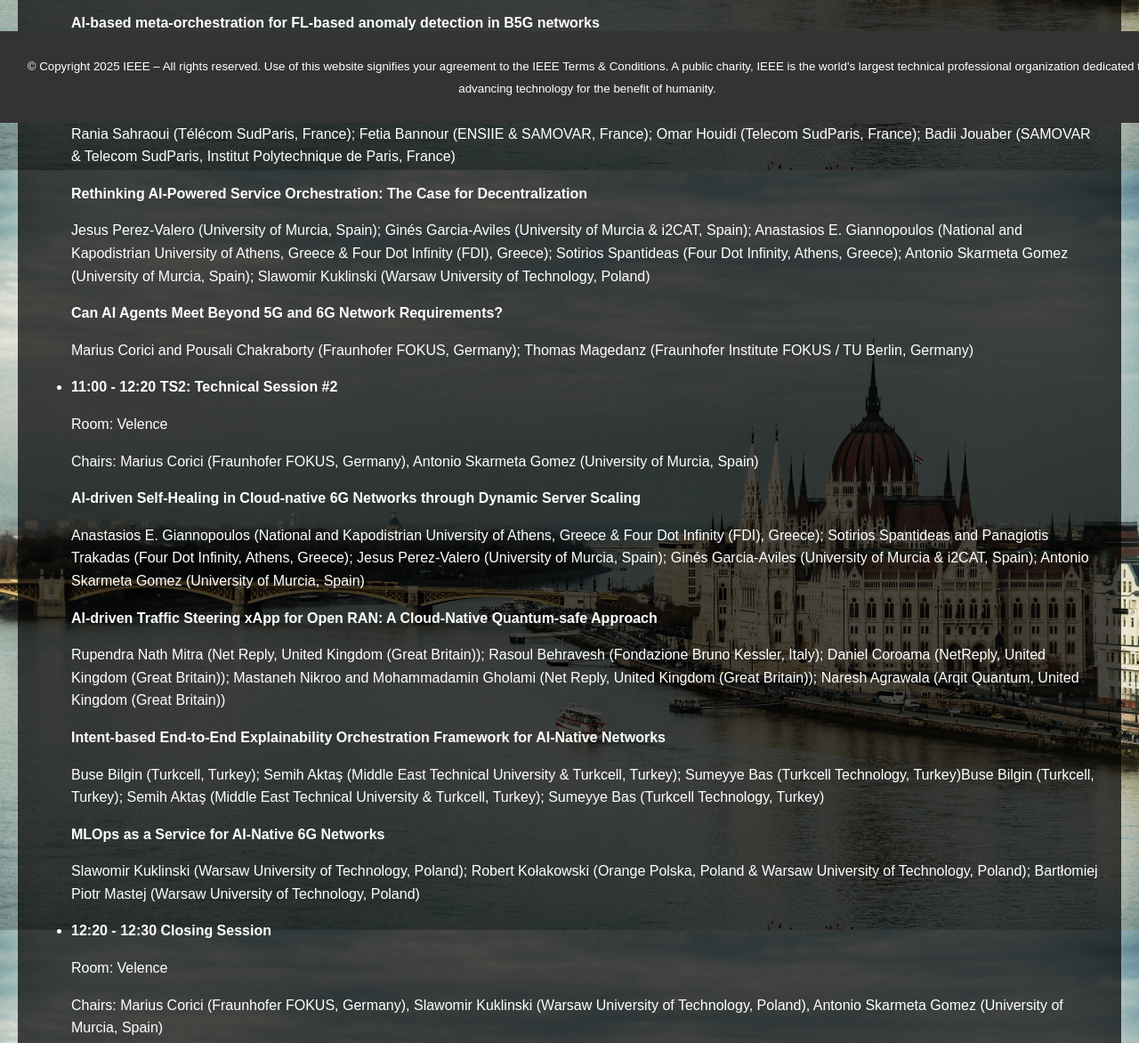
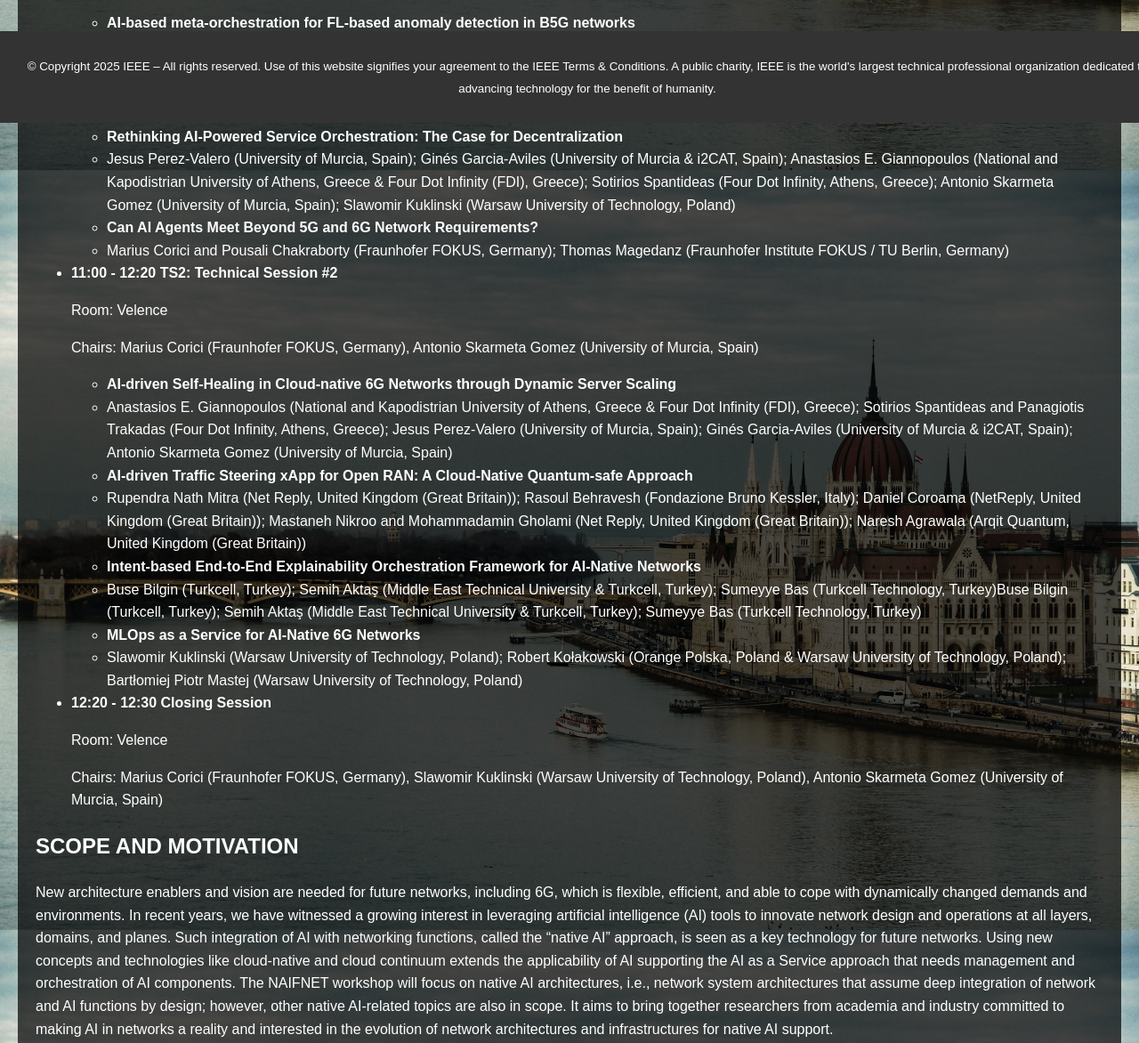
Before and after one commit to NAIFNET/NAIFNET.github.io, a plain HTML site: page index.html in a window 1280 px wide. Shown: the part 662-1834 px from the top of the page at 89% size. Drawn offline with Linux system fonts and the light colour scheme.

Commit message:
Updated Program

```diff
--- a/index.html
+++ b/index.html
@@ -193,25 +193,29 @@
 	<p>Chair: Slawomir Kuklinski (Warsaw University of Technology, Poland)</p>
 	<li><strong>9:10 - 10:30 TS1: Technical Session #1</strong></li>
 	<p>Chair: Slawomir Kuklinski (Warsaw University of Technology, Poland)</p>
-      <p><strong>AI-based meta-orchestration for FL-based anomaly detection in B5G networks</strong></p>
-      <p>Pablo Fernández Saura, José M. Bernabé Murcia, Alejandro Molina Zarca, Jorge Bernal Bernabe and Antonio Skarmeta Gomez (University of Murcia, Spain)</p>
-      <p><strong>An Intelligent E2E Network Slicing Framework using Transformer-Enhanced DRL</strong></p>
-      <p>Rania Sahraoui (Télécom SudParis, France); Fetia Bannour (ENSIIE & SAMOVAR, France); Omar Houidi (Telecom SudParis, France); Badii Jouaber (SAMOVAR & Telecom SudParis, Institut Polytechnique de Paris, France)</p>
-      <p><strong>Rethinking AI-Powered Service Orchestration: The Case for Decentralization</strong></p>
-      <p>Jesus Perez-Valero (University of Murcia, Spain); Ginés Garcia-Aviles (University of Murcia & i2CAT, Spain); Anastasios E. Giannopoulos (National and Kapodistrian University of Athens, Greece & Four Dot Infinity (FDI), Greece); Sotirios Spantideas (Four Dot Infinity, Athens, Greece); Antonio Skarmeta Gomez (University of Murcia, Spain); Slawomir Kuklinski (Warsaw University of Technology, Poland)</p>
-      <p><strong>Can AI Agents Meet Beyond 5G and 6G Network Requirements?</strong></p>
-      <p>Marius Corici and Pousali Chakraborty (Fraunhofer FOKUS, Germany); Thomas Magedanz (Fraunhofer Institute FOKUS / TU Berlin, Germany)</p>
+	<ul>
+	  <li><strong>AI-based meta-orchestration for FL-based anomaly detection in B5G networks</strong></li>
+	  <li>Pablo Fernández Saura, José M. Bernabé Murcia, Alejandro Molina Zarca, Jorge Bernal Bernabe and Antonio Skarmeta Gomez (University of Murcia, Spain)</li>
+	  <li><strong>An Intelligent E2E Network Slicing Framework using Transformer-Enhanced DRL</strong></li>
+	  <li>Rania Sahraoui (Télécom SudParis, France); Fetia Bannour (ENSIIE & SAMOVAR, France); Omar Houidi (Telecom SudParis, France); Badii Jouaber (SAMOVAR & Telecom SudParis, Institut Polytechnique de Paris, France)</li>
+	  <li><strong>Rethinking AI-Powered Service Orchestration: The Case for Decentralization</strong></li>
+	  <li>Jesus Perez-Valero (University of Murcia, Spain); Ginés Garcia-Aviles (University of Murcia & i2CAT, Spain); Anastasios E. Giannopoulos (National and Kapodistrian University of Athens, Greece & Four Dot Infinity (FDI), Greece); Sotirios Spantideas (Four Dot Infinity, Athens, Greece); Antonio Skarmeta Gomez (University of Murcia, Spain); Slawomir Kuklinski (Warsaw University of Technology, Poland)</li>
+	  <li><strong>Can AI Agents Meet Beyond 5G and 6G Network Requirements?</strong></li>
+	  <li>Marius Corici and Pousali Chakraborty (Fraunhofer FOKUS, Germany); Thomas Magedanz (Fraunhofer Institute FOKUS / TU Berlin, Germany)</li>
+	</ul>
 	<li><strong>11:00 - 12:20 TS2: Technical Session #2</strong></li>
 	<p>Room: Velence</p>
 	<p>Chairs: Marius Corici (Fraunhofer FOKUS, Germany), Antonio Skarmeta Gomez (University of Murcia, Spain)</p>
-      <p><strong>AI-driven Self-Healing in Cloud-native 6G Networks through Dynamic Server Scaling</strong></p>
-      <p>Anastasios E. Giannopoulos (National and Kapodistrian University of Athens, Greece & Four Dot Infinity (FDI), Greece); Sotirios Spantideas and Panagiotis Trakadas (Four Dot Infinity, Athens, Greece); Jesus Perez-Valero (University of Murcia, Spain); Ginés Garcia-Aviles (University of Murcia & i2CAT, Spain); Antonio Skarmeta Gomez (University of Murcia, Spain)</p>
-      <p><strong>AI-driven Traffic Steering xApp for Open RAN: A Cloud-Native Quantum-safe Approach</strong></p>
-      <p>Rupendra Nath Mitra (Net Reply, United Kingdom (Great Britain)); Rasoul Behravesh (Fondazione Bruno Kessler, Italy); Daniel Coroama (NetReply, United Kingdom (Great Britain)); Mastaneh Nikroo and Mohammadamin Gholami (Net Reply, United Kingdom (Great Britain)); Naresh Agrawala (Arqit Quantum, United Kingdom (Great Britain))</p>
-      <p><strong>Intent-based End-to-End Explainability Orchestration Framework for AI-Native Networks</strong></p>
-      <p>Buse Bilgin (Turkcell, Turkey); Semih Aktaş (Middle East Technical University & Turkcell, Turkey); Sumeyye Bas (Turkcell Technology, Turkey)Buse Bilgin (Turkcell, Turkey); Semih Aktaş (Middle East Technical University & Turkcell, Turkey); Sumeyye Bas (Turkcell Technology, Turkey)</p>
-      <p><strong>MLOps as a Service for AI-Native 6G Networks</strong></p>
-      <p>Slawomir Kuklinski (Warsaw University of Technology, Poland); Robert Kołakowski (Orange Polska, Poland & Warsaw University of Technology, Poland); Bartłomiej Piotr Mastej (Warsaw University of Technology, Poland)</p>
+	<ul>
+	  <li><strong>AI-driven Self-Healing in Cloud-native 6G Networks through Dynamic Server Scaling</strong></li>
+	  <li>Anastasios E. Giannopoulos (National and Kapodistrian University of Athens, Greece & Four Dot Infinity (FDI), Greece); Sotirios Spantideas and Panagiotis Trakadas (Four Dot Infinity, Athens, Greece); Jesus Perez-Valero (University of Murcia, Spain); Ginés Garcia-Aviles (University of Murcia & i2CAT, Spain); Antonio Skarmeta Gomez (University of Murcia, Spain)</li>
+	  <li><strong>AI-driven Traffic Steering xApp for Open RAN: A Cloud-Native Quantum-safe Approach</strong></li>
+	  <li>Rupendra Nath Mitra (Net Reply, United Kingdom (Great Britain)); Rasoul Behravesh (Fondazione Bruno Kessler, Italy); Daniel Coroama (NetReply, United Kingdom (Great Britain)); Mastaneh Nikroo and Mohammadamin Gholami (Net Reply, United Kingdom (Great Britain)); Naresh Agrawala (Arqit Quantum, United Kingdom (Great Britain))</li>
+	  <li><strong>Intent-based End-to-End Explainability Orchestration Framework for AI-Native Networks</strong></li>
+	  <li>Buse Bilgin (Turkcell, Turkey); Semih Aktaş (Middle East Technical University & Turkcell, Turkey); Sumeyye Bas (Turkcell Technology, Turkey)Buse Bilgin (Turkcell, Turkey); Semih Aktaş (Middle East Technical University & Turkcell, Turkey); Sumeyye Bas (Turkcell Technology, Turkey)</li>
+	  <li><strong>MLOps as a Service for AI-Native 6G Networks</strong></li>
+	  <li>Slawomir Kuklinski (Warsaw University of Technology, Poland); Robert Kołakowski (Orange Polska, Poland & Warsaw University of Technology, Poland); Bartłomiej Piotr Mastej (Warsaw University of Technology, Poland)</li>
+	</ul>
 	<li><strong>12:20 - 12:30 Closing Session</strong></li>
 	<p>Room: Velence</p>
 	<p>Chairs: Marius Corici (Fraunhofer FOKUS, Germany), Slawomir Kuklinski (Warsaw University of Technology, Poland), Antonio Skarmeta Gomez (University of Murcia, Spain)</p>
```
Lines whose indentation alone changed are shown as unchanged.
